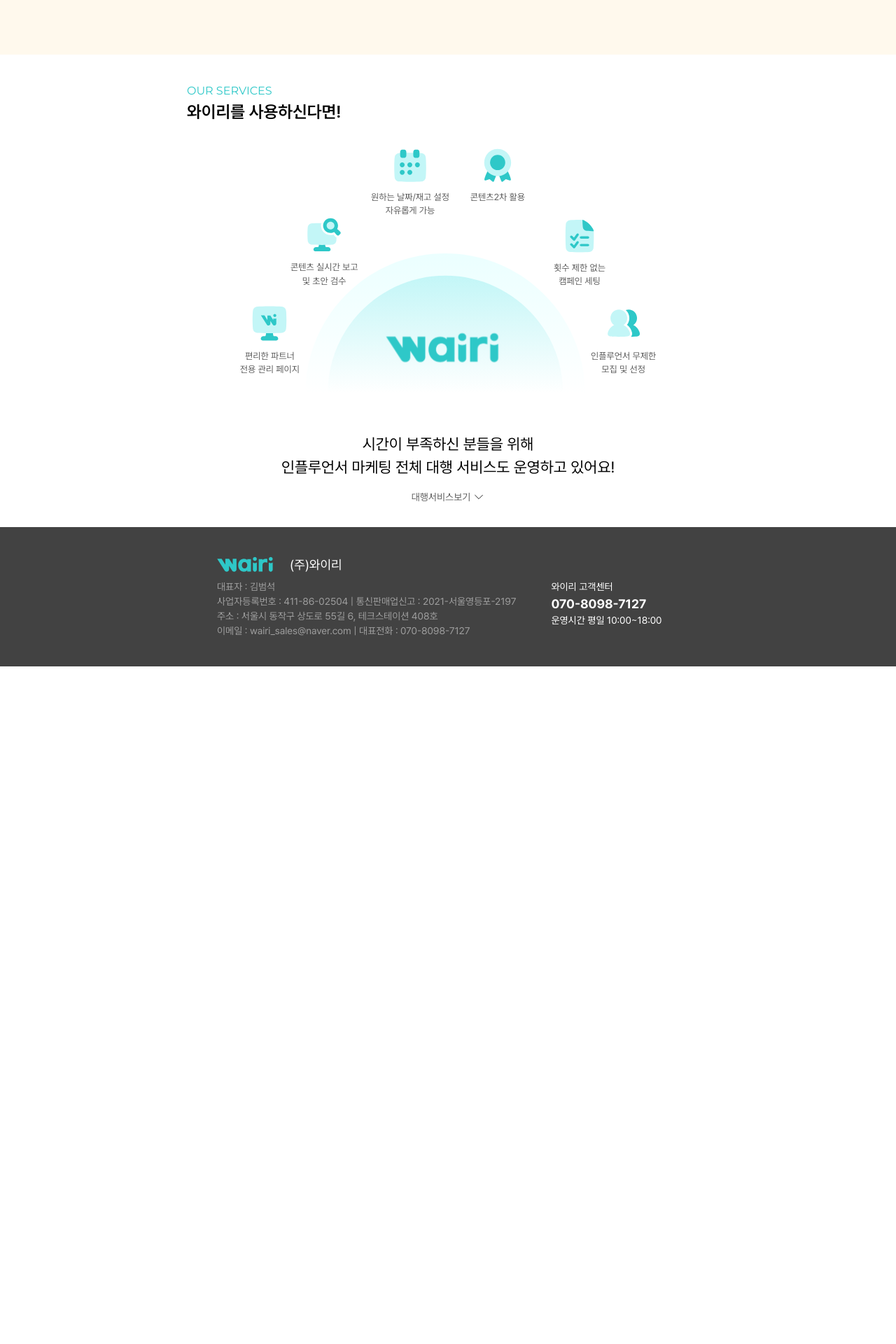
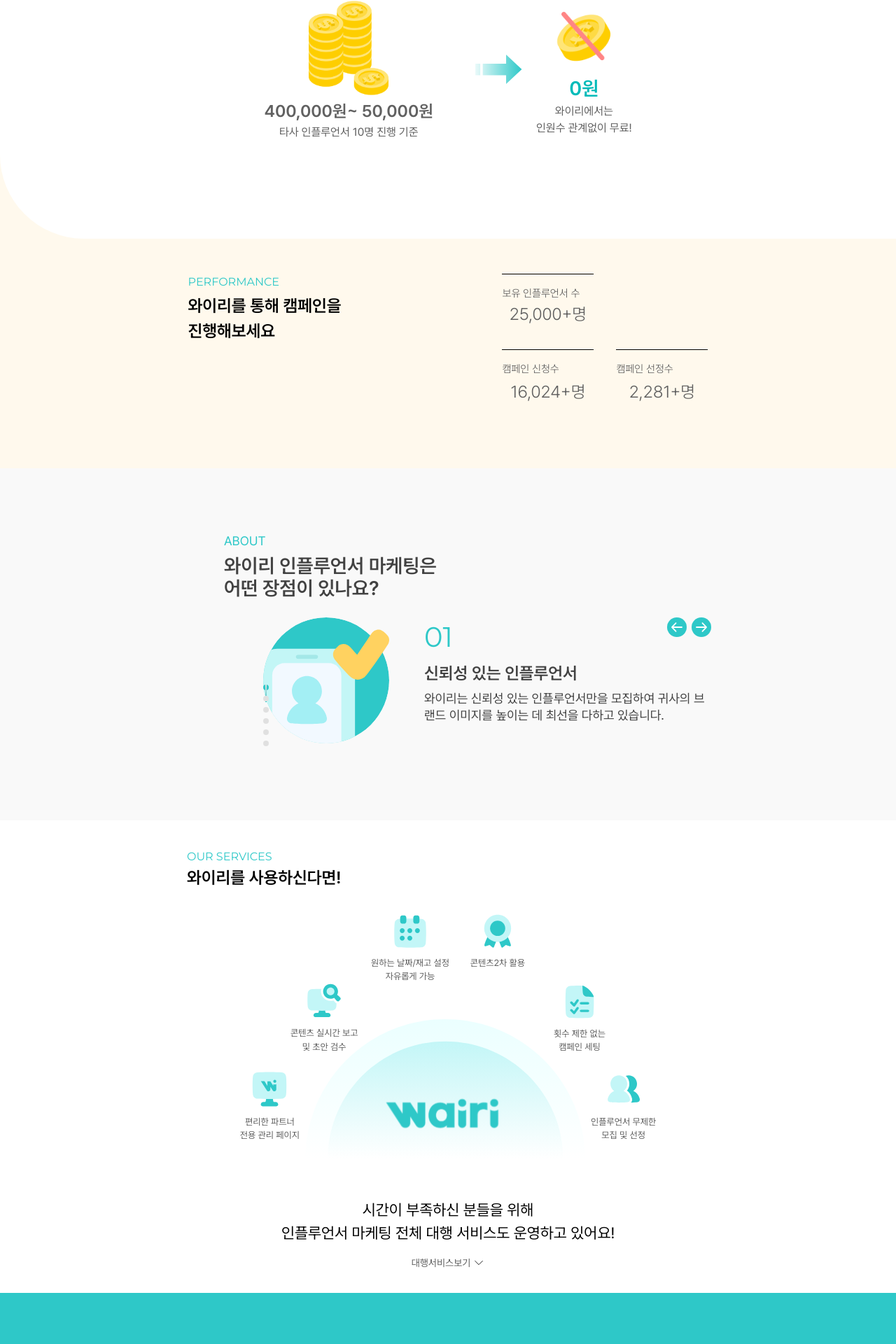
Before and after one commit to wairi-fiveTeam/wairi, a Next.js app: page / in a window 1280 px wide. Shown: the part 797-2717 px from the top of the page at 70% size. Before the commit the page ends 1749 px from the top, so only its background shows below. Built offline with nearby package versions, Linux system fonts and the light colour scheme.

Commit message:
fix : 경로수정

```diff
--- a/src/app/page.tsx
+++ b/src/app/page.tsx
@@ -1,14 +1,24 @@
 import OurServices from '@/components/jy/OurServices';
 import PartnerVideo from '@/components/jy/PartnerVideo';
 import Performance from '@/components/jy/Performance';
+import AutoImageSlider from '@/components/partner/AutoImageSlider';
+import AwardSection from '@/components/partner/AwardSection';
+import FaqSection from '@/components/partner/FaqSection';
+import PriceSection from '@/components/partner/PriceSection';
+import StepSlider from '@/components/partner/StepSlider/StepSlider';
 
 export default function page() {
   return (
     <>
       {/* <div className="max-w-[1440px] m-auto flex flex-col justify-center items-center w-full"> */}
       <PartnerVideo />
+      <PriceSection/>
       <Performance />
+      <StepSlider/>
       <OurServices />
+      <AutoImageSlider/>
+      <AwardSection />
+      <FaqSection/>
 
       {/* </div> */}
     </>
```
Also changed, not shown: 1 other file (tests, documents, lock files or other folders).
